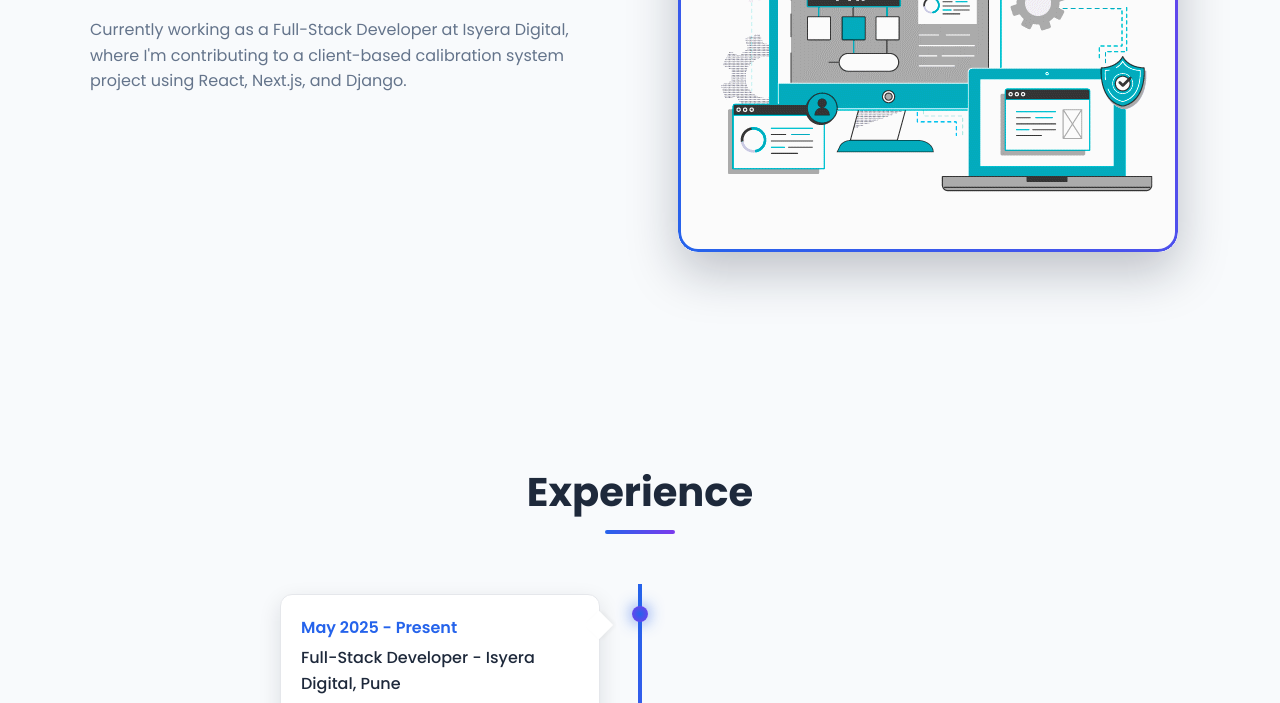
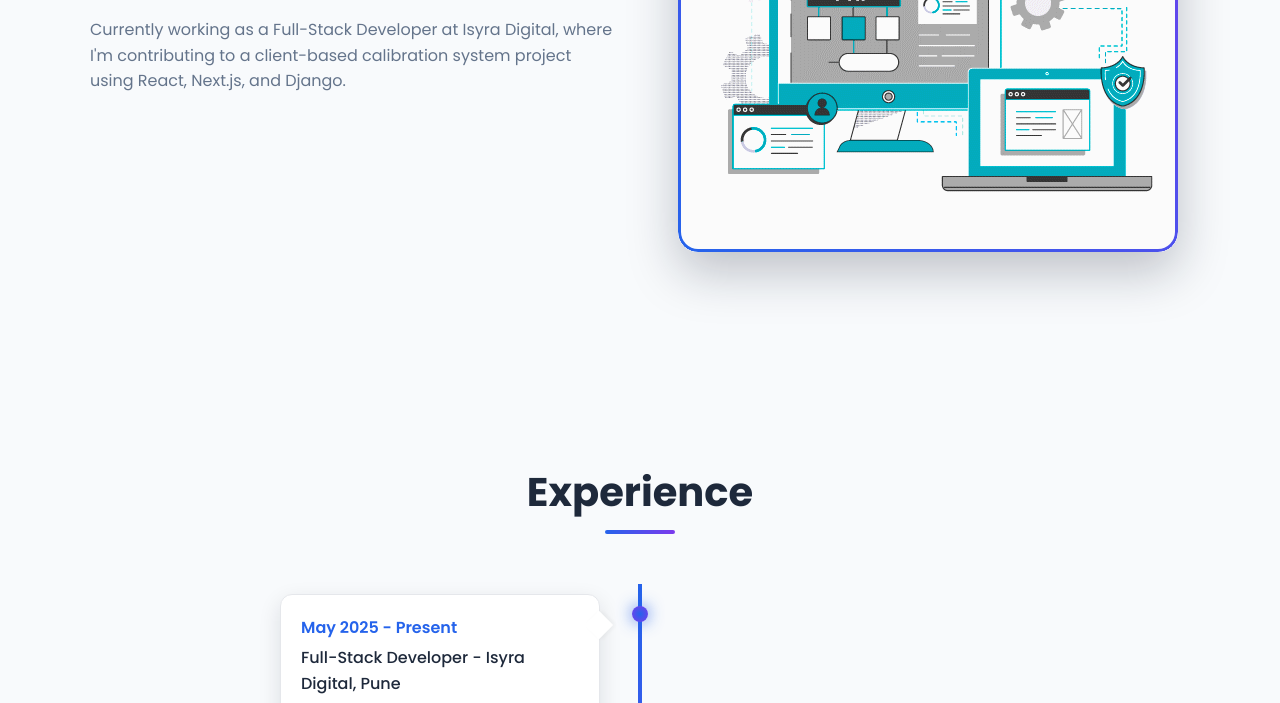
Before and after one commit to SwarajDabke/portfolio, a plain HTML site: page index.html in a window 1280 px wide. Shown: the part 1372-2075 px from the top of the page. Drawn offline with Linux system fonts and the light colour scheme.

Commit message:
Update index.html

```diff
--- a/index.html
+++ b/index.html
@@ -1740,7 +1740,7 @@
                 <div class="about-text">
                     <p>Passionate Full-Stack Developer and Salesforce Admin with hands-on experience in building responsive user interfaces, optimizing CRM systems, and automating workflows.</p>
                     <p>Proficient in HTML, CSS, JavaScript, React, Next.js, and modern frontend frameworks. Experienced in backend development with Django and database management. Adept at delivering scalable solutions that enhance user experience and business operations.</p>
-                    <p>Currently working as a Full-Stack Developer at Isyera Digital, where I'm contributing to a client-based calibration system project using React, Next.js, and Django.</p>
+                    <p>Currently working as a Full-Stack Developer at Isyra Digital, where I'm contributing to a client-based calibration system project using React, Next.js, and Django.</p>
                 </div>
                 <div class="about-photo">
                     <div class="about-photo-container">
@@ -1762,7 +1762,7 @@
                 <div class="timeline-item">
                     <div class="timeline-content">
                         <div class="timeline-date">May 2025 - Present</div>
-                        <div class="timeline-company">Full-Stack Developer - Isyera Digital, Pune</div>
+                        <div class="timeline-company">Full-Stack Developer - Isyra Digital, Pune</div>
                         <div class="timeline-desc">
                             <p>Working on a client-based calibration system project using React, Next.js, and Django.</p>
                             <p>Developing responsive user interfaces and implementing backend APIs for system functionality.</p>
```
